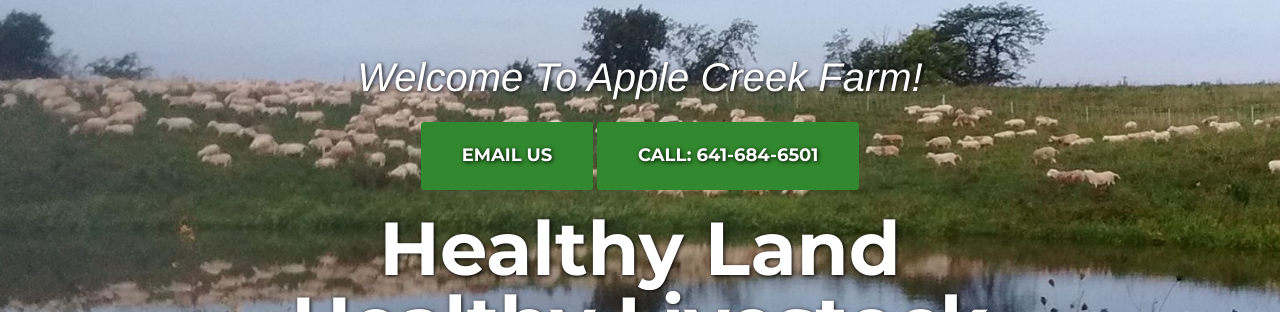
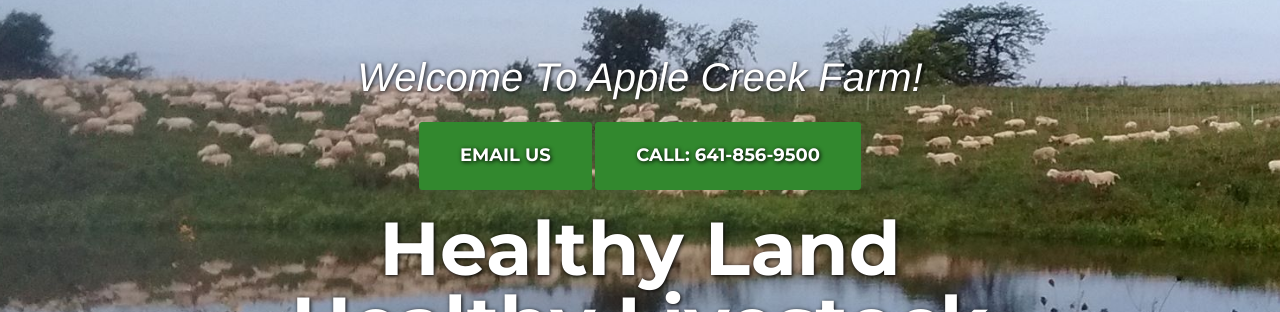
Before and after one commit to AppleCreekIowa/applecreek-main, a Jekyll site: the page built from index.html, in a window 1280 px wide and 900 px high. Shown: the part 243-555 px from the top of the window. Built offline with Jekyll 4.4.1, drawn with Linux system fonts in a browser that asks for light colours; some web fonts are replaced; some of the changed text lies outside the part shown.

Commit message:
added email and phone buttons

```diff
--- a/_includes/contact.html
+++ b/_includes/contact.html
@@ -6,7 +6,7 @@
                     <h3 class="section-subheading text-muted" style="color: white;text-shadow: 1px 1px 4px #000000;">Drop us a note or request a quote!
                     </br>
                     </br>
-                    <a href="tel:6416846501" class="btn btn-xl"><div>Call: 641-684-6501</div></a>
+                    <a href="tel:6418569500" class="btn btn-xl"><div>Call: 641-856-9500</div></a>
                     </h3>
                 </div>
             </div>
--- a/_includes/header.html
+++ b/_includes/header.html
@@ -51,7 +51,8 @@
                 <div class= "text-center ">
                   <!-- </br></br> -->
                   <a href="#contact" class="page-scroll btn btn-xl">Email Us</a>
-                  <a href="tel:6416846501" class="page-scroll btn btn-xl  "><div>Call: 641-684-6501</div></a>
+                  <!-- <a href="tel:6416846501" class="page-scroll btn btn-xl  "><div>Call: 641-684-6501</div></a> -->
+                  <a href="tel:6418569500" class="btn btn-xl"><div>Call: 641-856-9500</div></a>
                 </div>
               </br>
                 <div class="intro-heading">Healthy Land </br>Healthy Livestock </br>Healthy Living</div>
```
